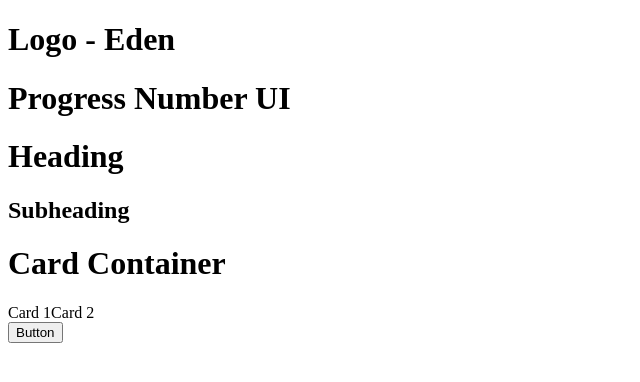
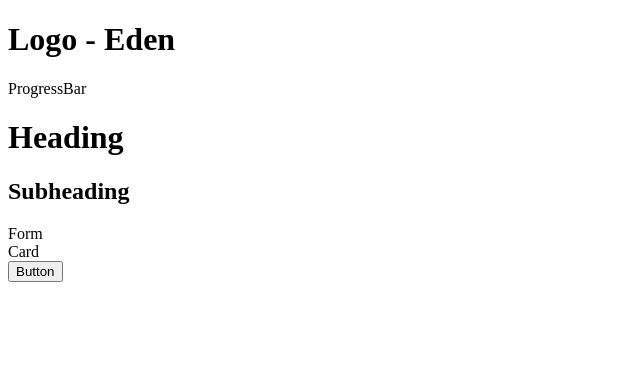
Before and after one commit to abhinavthapa1998/onboarding-ui, a React (Create React App) app: page / in a window 1280 px wide. Shown: the top 382 px of the page, without its empty margins (0-640 px from the left). Built offline with nearby package versions, Linux system fonts and the light colour scheme.

Commit message:
Components Created

```diff
--- a/src/App.tsx
+++ b/src/App.tsx
@@ -1,14 +1,17 @@
+import Cards from "./components/Cards";
+import Form from "./components/Form";
+import ProgressBar from "./components/ProgressBar";
+import Title from "./components/Title";
 import "./styles.css";
 
 export default function App() {
   return (
     <div className="container">
       <h1>Logo - Eden</h1>
-      <h1>Progress Number UI</h1>
-      <h1>Heading</h1>
-      <h2>Subheading</h2>
-      <h1>Card Container</h1>
-      <div><span>Card 1</span><span>Card 2</span></div>
+      <ProgressBar/>
+      <Title/>
+      <Form/>
+      <Cards/>
     <button>Button</button>
     </div>
   );
--- /dev/null
+++ b/src/components/Card.tsx
@@ -0,0 +1,11 @@
+import React from 'react'
+
+type Props = {}
+
+function Card({}: Props) {
+  return (
+    <div>Card</div>
+  )
+}
+
+export default Card
--- /dev/null
+++ b/src/components/Cards.tsx
@@ -0,0 +1,14 @@
+import React from 'react'
+import Card from './Card'
+
+type Props = {}
+
+function Cards({}: Props) {
+  return (
+    <div>
+        <Card/>
+    </div>
+  )
+}
+
+export default Cards
--- /dev/null
+++ b/src/components/Form.tsx
@@ -0,0 +1,11 @@
+import React from 'react'
+
+type Props = {}
+
+function Form({}: Props) {
+  return (
+    <div>Form</div>
+  )
+}
+
+export default Form
--- /dev/null
+++ b/src/components/ProgressBar.tsx
@@ -0,0 +1,11 @@
+import React from 'react'
+
+type Props = {}
+
+function ProgressBar({}: Props) {
+  return (
+    <div>ProgressBar</div>
+  )
+}
+
+export default ProgressBar
--- /dev/null
+++ b/src/components/Title.tsx
@@ -0,0 +1,12 @@
+import React from 'react'
+
+type Props = {}
+
+function Title({}: Props) {
+  return (
+    <div><h1>Heading</h1>
+      <h2>Subheading</h2></div>
+  )
+}
+
+export default Title
```
